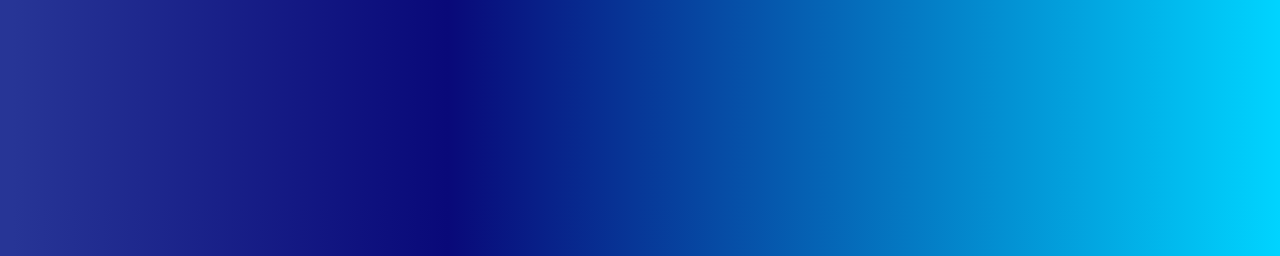
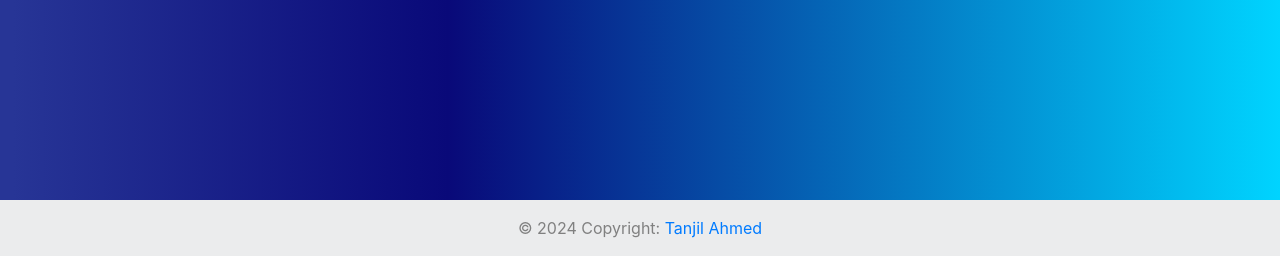
Before and after one commit to tanjil-dev/TodoList, a Django app: template user/templates/list.html in a window 1280 px wide. Shown: the part 544-800 px from the top of the page. Run offline with Django 3.2, Linux system fonts and the light colour scheme; the template is opened without the code that fills it, so the values that code supplies are empty; some libraries are stand-ins or nearby versions.

Commit message:
footer deploy

```diff
--- a/user/static/style.css
+++ b/user/static/style.css
@@ -53,6 +53,24 @@ strike {
  background: rgb(39,53,150);
 background: linear-gradient(90deg, rgba(39,53,150,1) 1%, rgba(9,9,121,1) 35%, rgba(0,212,255,1) 100%);
  }
+
+ body {
+  min-height: 100vh;
+  display: flex;
+  flex-direction: column;
+}
+
+footer {
+  background: rgb(39,53,150);
+  margin-top: auto;
+}
+footer .p-3{
+    color: grey;
+}
+
+#text-body{
+    color: paste;
+}
 
 /* login/registration css*/
 
--- a/user/templates/base.html
+++ b/user/templates/base.html
@@ -41,7 +41,7 @@
 <body>
 {% include "nav.html" %}
 {% block content %}{% endblock content %}
+{% include "footer.html" %}
 <script src="{% static 'api_call.js' %}"></script>
-<script src="{% static 'main.js' %}"></script>
 </body>
 </html>
--- /dev/null
+++ b/user/templates/footer.html
@@ -0,0 +1,9 @@
+{% load static %}
+<footer class="bg-body-tertiary text-center text-lg-start">
+  <!-- Copyright -->
+  <div class="text-center p-3" style="background-color: rgba(0, 0, 0, 0.05);">
+    © 2024 Copyright:
+    <a id="text-body" href="https://bitclarify.com/">Tanjil Ahmed</a>
+  </div>
+  <!-- Copyright -->
+</footer>
```
